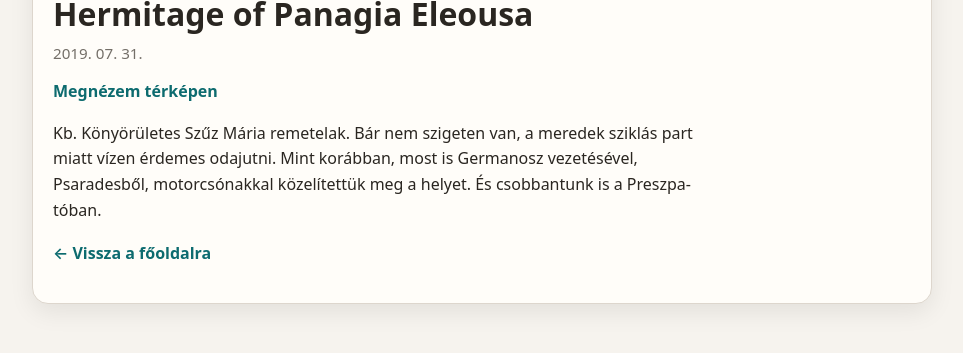
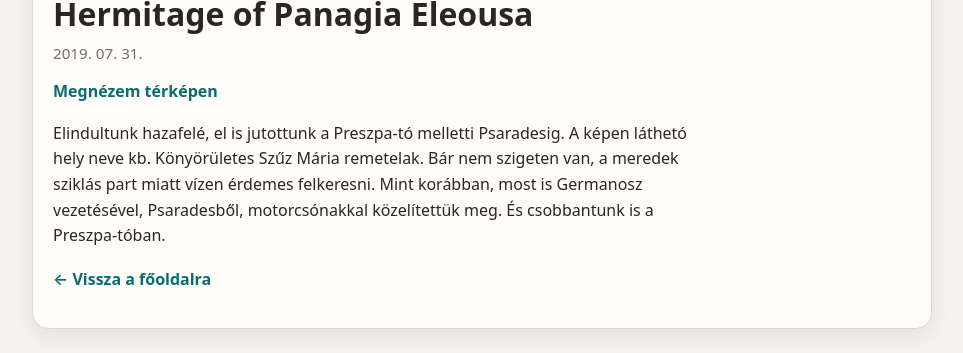
Before and after one commit to havassy/fotoblog, a Jekyll site: the page built from _posts/2019-07-31-hermitage_panagiaeleousa.md, in a window 1280 px wide, cut to the strip 793-1146 px from the top of the page. Shown: the whole strip, without its empty margins (158-1121 px from the left). Built offline with Jekyll 4.4.1, drawn with Linux system fonts in a browser that asks for light colours; before the commit the page ends 1121 px from its top, so only the background shows below that.

Commit message:
Auto-create/update posts from images [skip ci]

```diff
--- a/_posts/2019-07-31-hermitage_panagiaeleousa.md
+++ b/_posts/2019-07-31-hermitage_panagiaeleousa.md
@@ -9,7 +9,7 @@ image_width: 800
 image_height: 640
 lat: 40.80901
 lon: 20.998569
-description: "Kb."
+description: "Elindultunk hazafelé, el is jutottunk a Preszpa-tó melletti Psaradesig."
 ---
 
-Kb. Könyörületes Szűz Mária remetelak. Bár nem szigeten van, a meredek sziklás part miatt vízen érdemes odajutni. Mint korábban, most is Germanosz vezetésével, Psaradesből, motorcsónakkal közelítettük meg a helyet. És csobbantunk is a Preszpa-tóban.
+Elindultunk hazafelé, el is jutottunk a Preszpa-tó melletti Psaradesig. A képen láthetó hely neve kb. Könyörületes Szűz Mária remetelak. Bár nem szigeten van, a meredek sziklás part miatt vízen érdemes felkeresni. Mint korábban, most is Germanosz vezetésével, Psaradesből, motorcsónakkal közelítettük meg. És csobbantunk is a Preszpa-tóban.
```
